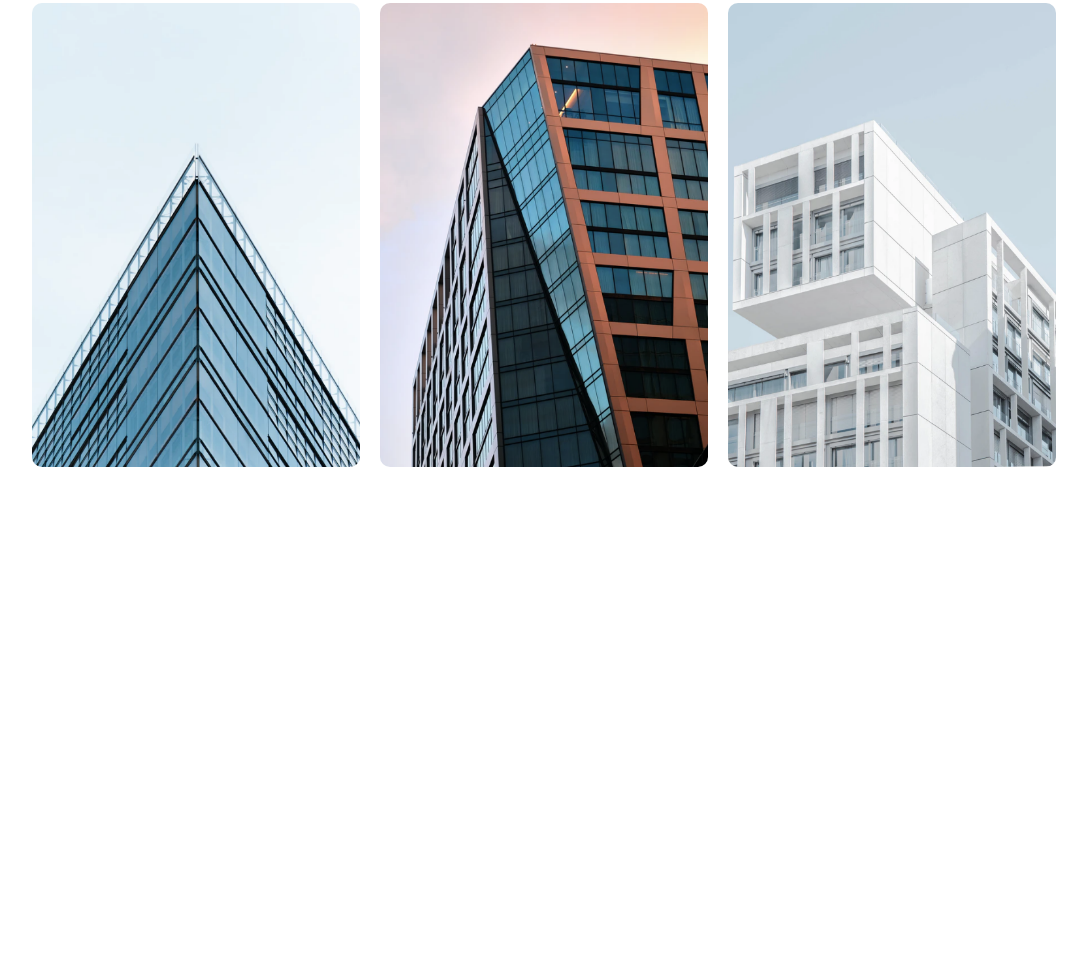
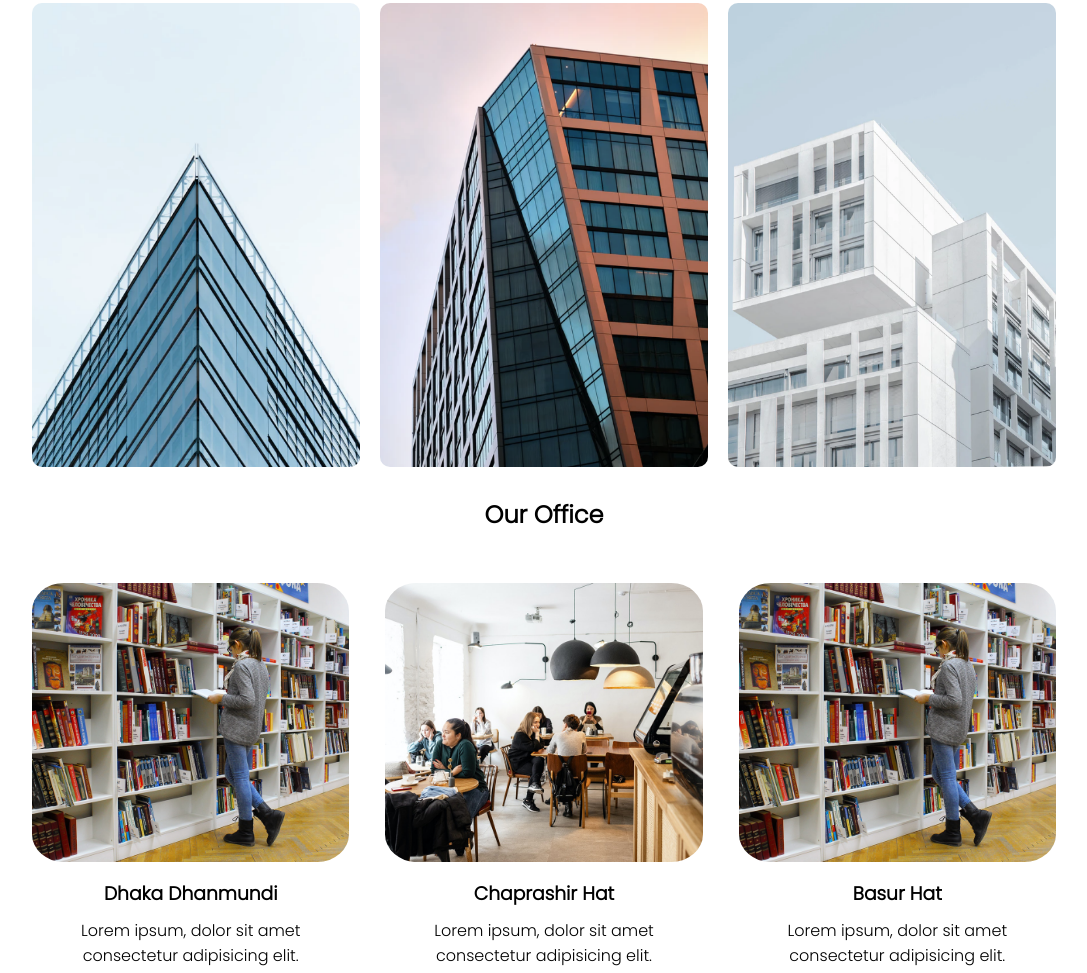
Before and after one commit to zayedhossain120/Programming-Hero, a plain HTML site: page index.html in a window 1280 px wide. Shown: the part 1378-2351 px from the top of the page, without its empty margins (96-1183 px from the left). Before the commit the page ends 1875 px from the top, so only its background shows below. Drawn offline with Linux system fonts and the light colour scheme.

Commit message:
new office section added

```diff
--- a/index.html
+++ b/index.html
@@ -83,5 +83,29 @@
         </div>
     </div>
     </section>
+
+    <section>
+        <div class="office">
+            <h1>Our Office</h1>
+            <div class="row">
+                <div class="office-col">
+                    <img src="image/library.png" alt="">
+                    <h3>Dhaka Dhanmundi</h3>
+                    <p>Lorem ipsum, dolor sit amet consectetur adipisicing elit. </p>
+                </div>
+                <div class="office-col">
+                    <img src="image/cafeteria.png" alt="">
+                    <h3>Chaprashir Hat</h3>
+                    <p>Lorem ipsum, dolor sit amet consectetur adipisicing elit. </p>
+                </div>
+                <div class="office-col">
+                    <img src="image/library.png" alt="">
+                    <h3>Basur Hat</h3>
+                    <p>Lorem ipsum, dolor sit amet consectetur adipisicing elit. </p>
+                </div>
+
+            </div>
+        </div>
+    </section>
 </body>
 </html>
--- a/style.css
+++ b/style.css
@@ -133,7 +133,7 @@ h3{
 
 .servive-col:hover{
 
-    box-shadow: 5px 10px #888888;
+    box-shadow: 5px 5px #888888;
 }
 
 .protfolio h1{
@@ -200,3 +200,22 @@ h3{
     bottom: 49%;
     opacity: 1;
 }
+
+
+
+.office{
+    width: 80%;
+    margin: auto;
+    text-align: center;
+
+}
+.office-col{
+    flex-basis: 31%;
+    border-radius: 10px;
+    margin-bottom: 5px;
+    text-align: center;
+}
+.office-col img{
+    width: 100%;
+    border-radius: 10%;
+}
```
